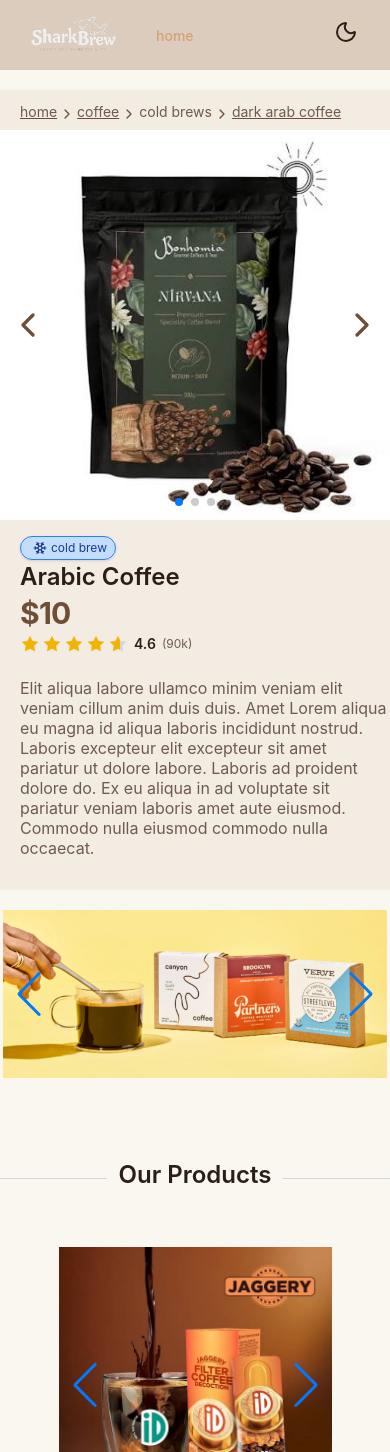
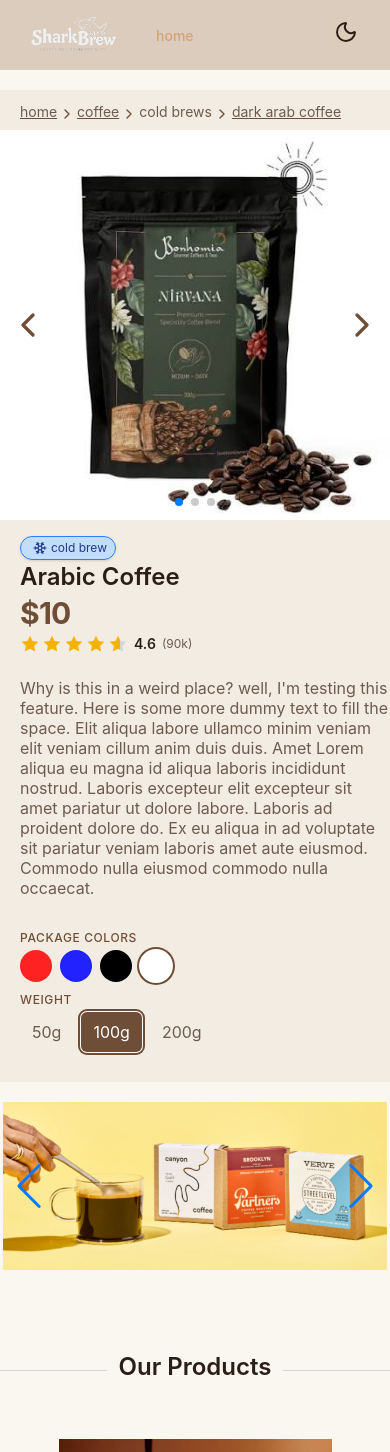
Before and after one commit to beginner-cryptonyx/RASP-UI, a React (Vite) app: page /services/coffee in a window 390 px wide. Shown: the top 1452 px of the page. Built offline with nearby package versions, Linux system fonts and the light colour scheme.

Commit message:
Refactor ProductPageMobile to improve layout and integrate variant selection

```diff
--- a/src/Registy/Marketing/ProductPage.tsx
+++ b/src/Registy/Marketing/ProductPage.tsx
@@ -13,7 +13,10 @@
 import ResponsiveView from "../Layout/ResponsiveView";
 import { SelectColors, type SelectColorsProps } from "./SelectColors";
 import type { VariantProps } from "class-variance-authority";
-import { SelectTextVariants, type SelectTextVariantsProps } from "./SelectTextVariants";
+import {
+  SelectTextVariants,
+  type SelectTextVariantsProps,
+} from "./SelectTextVariants";
 
 interface RenderImageProps {
   images: string[];
@@ -160,8 +163,8 @@
 
         if (variant.type === "color buttons") {
           return (
-            <div key={variantName} className="flex flex-col">
-              <h6 className="text-accent">{variantName}</h6>
+            <div key={variantName} className="flex flex-col mb-2.5 gap-1">
+              <h6 className="text-accent mb-0">{variantName}</h6>
 
               <SelectColors
                 {...variant.props}
@@ -174,8 +177,8 @@
 
         if (variant.type === "text buttons") {
           return (
-            <div key={variantName} className="flex flex-col">
-              <h6 className="text-accent">{variantName}</h6>
+            <div key={variantName} className="flex flex-col mb-2.5 gap-1">
+              <h6 className="text-accent mb-0">{variantName}</h6>
 
               <SelectTextVariants
                 {...variant.props}
@@ -263,18 +266,23 @@
   breadcrumbs,
   description,
   starPosition,
-}: ProductPageProps) {
+  onSelect,
+  selected,
+  Variants,
+}: ProductPageProps & {
+  selected: Record<string, string>;
+  onSelect: (variantName: string, value: string) => void;
+}) {
   return (
-    <div className="flex flex-col bg-background2 w-fit my-5 mx-auto  max-w-[100vw]">
+    <div className="flex flex-col bg-background2 w-full my-5 mx-auto max-w-[100vw]">
       {breadcrumbs && (
-        <Breadcrumbs
-          items={breadcrumbs}
-          className="pl-5 pt-3 pb-2"
-        ></Breadcrumbs>
+        <Breadcrumbs items={breadcrumbs} className="pl-5 pt-3 pb-2" />
       )}
-      <div className="flex-1">
-        <RenderImage images={images} variant={variant}></RenderImage>
+
+      <div className="w-full">
+        <RenderImage images={images} variant={variant} />
       </div>
+
       <RenderTitle
         price={price}
         pricePosition={pricePosition}
@@ -283,7 +291,15 @@
         aboveTitleElement={aboveTitleElement}
         description={description}
         starPosition={starPosition}
-      ></RenderTitle>
+      />
+
+      <div className="px-5 pb-5">
+        <RenderVariants
+          Variants={Variants}
+          onSelect={onSelect}
+          selected={selected}
+        />
+      </div>
     </div>
   );
 }
@@ -306,7 +322,15 @@
           }
         />
       }
-      mobile={<ProductPageMobile {...props} />}
+      mobile={
+        <ProductPageMobile
+          {...props}
+          selected={selectedVariants}
+          onSelect={(name, value) =>
+            setSelectedVariants((prev) => ({ ...prev, [name]: value }))
+          }
+        />
+      }
     ></ResponsiveView>
   );
 }
--- a/src/pages/coffee/Coffee.tsx
+++ b/src/pages/coffee/Coffee.tsx
@@ -75,7 +75,7 @@
         textPosition="left"
         textWidth={5}
         description={
-          "Elit aliqua labore ullamco minim veniam elit veniam cillum anim duis duis. Amet Lorem aliqua eu magna id aliqua laboris incididunt nostrud. Laboris excepteur elit excepteur sit amet pariatur ut dolore labore. Laboris ad proident dolore do. Ex eu aliqua in ad voluptate sit pariatur veniam laboris amet aute eiusmod. Commodo nulla eiusmod commodo nulla occaecat."
+          "Why is this in a weird place? well, I'm testing this feature. Here is some more dummy text to fill the space. Elit aliqua labore ullamco minim veniam elit veniam cillum anim duis duis. Amet Lorem aliqua eu magna id aliqua laboris incididunt nostrud. Laboris excepteur elit excepteur sit amet pariatur ut dolore labore. Laboris ad proident dolore do. Ex eu aliqua in ad voluptate sit pariatur veniam laboris amet aute eiusmod. Commodo nulla eiusmod commodo nulla occaecat."
         }
         Variants={{
           "package colors": {
```
